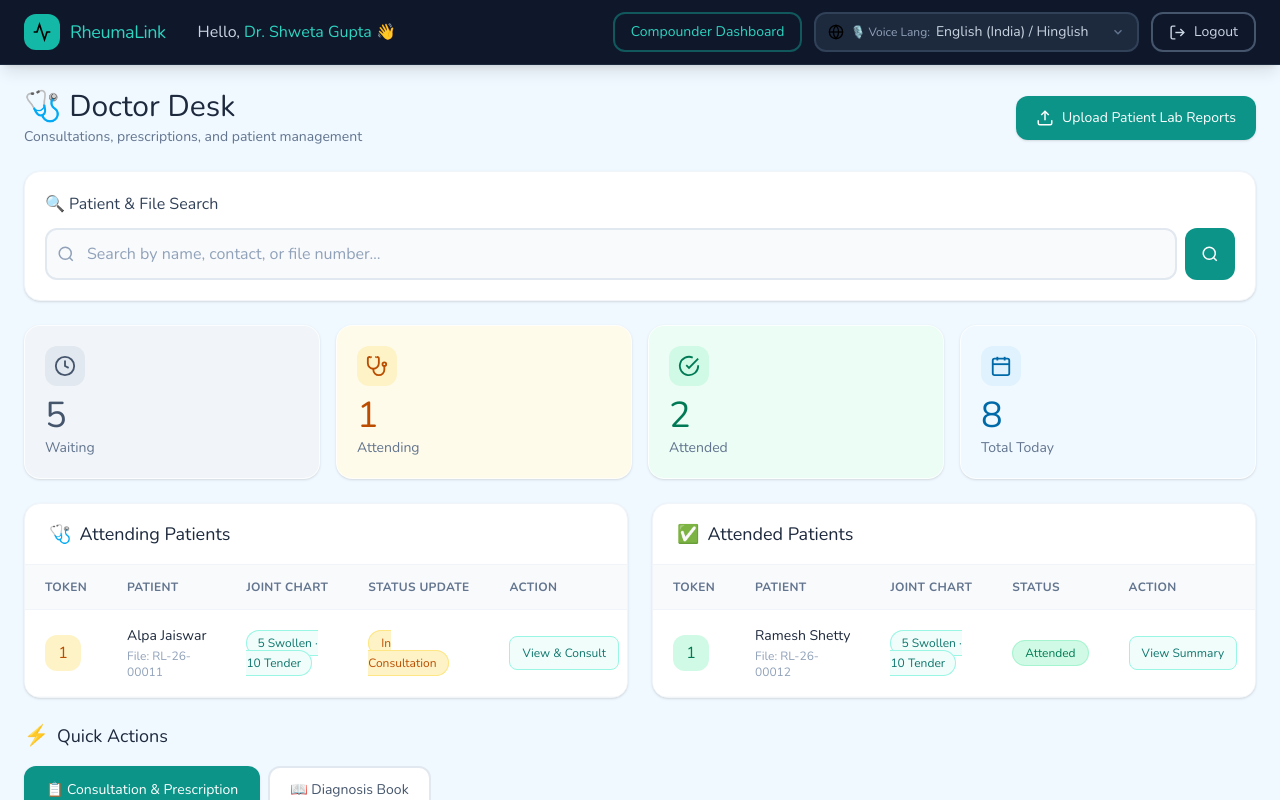
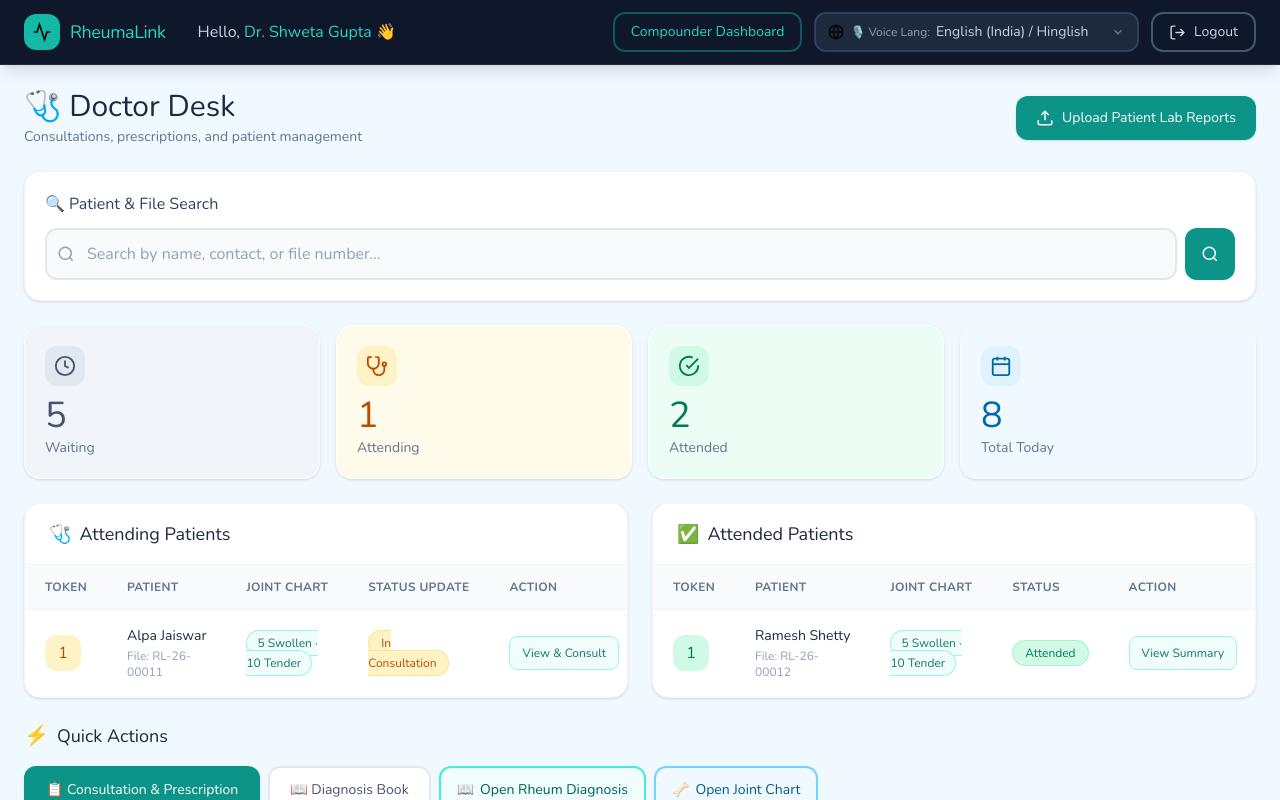
Before and after one commit to Anaghjaiswar/Rheumalink_frontend, a React (Vite) app: page / in a window 1280 px wide. Both pictures are taken after a click on the button "Doctor Dashboard". Shown: the top 800 px of the page. Built offline with nearby package versions, Linux system fonts and the light colour scheme; the HTML template or start-up script is replaced by a standard one.

Commit message:
fix: connect Open Rheum Diagnosis button in Diagnosis Book form and add direct quick launcher tab on Doctor Desk

```diff
--- a/src/components/doctor/DiagnosisBookForm.tsx
+++ b/src/components/doctor/DiagnosisBookForm.tsx
@@ -46,28 +46,30 @@ export function DiagnosisBookForm({
       </div>
 
       <div className="border-t border-slate-100 pt-6 space-y-4">
-        {/* Joint Chart Entry */}
+        {/* Rheumatoid Symptoms Checklist Card */}
+        <Card className="p-5 flex flex-col sm:flex-row sm:items-center justify-between gap-4 border-2 border-teal-200 bg-teal-50/40 shadow-xs">
+          <div className="flex-1">
+            <div className="flex items-center gap-2 mb-1">
+              <p className="font-800 text-slate-800 text-base">📖 Rheumatoid Symptoms Checklist &amp; AI Notes</p>
+              <span className="px-2.5 py-1 rounded-full bg-teal-100 text-teal-800 text-xs font-700 border border-teal-200">12 Categories</span>
+            </div>
+            <p className="text-slate-600 text-sm font-500">Fill detailed 12-category symptoms checklist and generate professional clinical summary notes using AI.</p>
+          </div>
+          <PrimaryBtn onClick={onOpenRheumDiagnosis} className="flex-shrink-0 text-sm py-2.5 px-5 shadow-md">
+            Open Rheum Diagnosis Page ➔
+          </PrimaryBtn>
+        </Card>
+
+        {/* Joint Chart Entry Card */}
         <Card className="p-5 flex flex-col sm:flex-row sm:items-center justify-between gap-4">
           <div className="flex-1">
             <div className="flex items-center gap-2 mb-1">
-              <p className="font-800 text-slate-800">🦴 Joint Chart Entry</p>
-              <span className="px-2.5 py-1 rounded-full bg-emerald-100 text-emerald-700 text-xs font-700 border border-emerald-200">✅ Completed (5 Swollen, 10 Tender)</span>
+              <p className="font-800 text-slate-800">🦴 Joint Chart Entry (44 Joints)</p>
+              <span className="px-2.5 py-1 rounded-full bg-emerald-100 text-emerald-700 text-xs font-700 border border-emerald-200">✅ Active Homunculus</span>
             </div>
-            <p className="text-slate-500 text-sm font-600">Joint chart is managed on a separate page. Create or view before saving diagnosis.</p>
+            <p className="text-slate-500 text-sm font-600">Joint chart homunculus is managed on a dedicated interactive 725x1100 canvas.</p>
           </div>
           <OutlineBtn onClick={onOpenJointChart} className="flex-shrink-0">Open Joint Chart Page</OutlineBtn>
-        </Card>
-
-        {/* Rheumatoid Symptoms */}
-        <Card className="p-5 flex flex-col sm:flex-row sm:items-center justify-between gap-4">
-          <div className="flex-1">
-            <div className="flex items-center gap-2 mb-1">
-              <p className="font-800 text-slate-800">📋 Rheumatoid Symptoms Checklist (AI Summary)</p>
-              <span className="px-2.5 py-1 rounded-full bg-emerald-100 text-emerald-700 text-xs font-700 border border-emerald-200">✅ Completed</span>
-            </div>
-            <p className="text-slate-500 text-sm font-600">Fill detailed symptoms checklist and generate professional clinical notes using AI on a separate page.</p>
-          </div>
-          <OutlineBtn onClick={onOpenRheumDiagnosis} className="flex-shrink-0">Open Rheum Diagnosis Page</OutlineBtn>
         </Card>
 
         {/* DAS28 */}
--- a/src/pages/DoctorDeskPage.tsx
+++ b/src/pages/DoctorDeskPage.tsx
@@ -117,20 +117,34 @@ export function DoctorDeskPage({
         <div>
           <SectionTitle icon="⚡" title="Quick Actions" />
 
-          {/* Tab bar */}
+          {/* Tab bar & Quick Launchers */}
           <div className="flex gap-2 mb-4 flex-wrap">
-            {([
-              { id: "consultation" as DoctorTab, label: "📋 Consultation & Prescription" },
-              { id: "diagnosis" as DoctorTab, label: "📖 Diagnosis Book" },
-            ]).map(tab => (
-              <button
-                key={tab.id}
-                onClick={() => setActiveTab(tab.id)}
-                className={`px-5 py-3 rounded-xl font-700 text-sm transition-all border-2 ${activeTab === tab.id ? "bg-teal-600 text-white border-teal-600 shadow-sm" : "bg-white text-slate-600 border-slate-200 hover:border-teal-300 hover:bg-teal-50"}`}
-              >
-                {tab.label}
-              </button>
-            ))}
+            <button
+              onClick={() => setActiveTab("consultation")}
+              className={`px-5 py-3 rounded-xl font-700 text-sm transition-all border-2 ${activeTab === "consultation" ? "bg-teal-600 text-white border-teal-600 shadow-sm" : "bg-white text-slate-600 border-slate-200 hover:border-teal-300 hover:bg-teal-50"}`}
+            >
+              📋 Consultation &amp; Prescription
+            </button>
+            <button
+              onClick={() => setActiveTab("diagnosis")}
+              className={`px-5 py-3 rounded-xl font-700 text-sm transition-all border-2 ${activeTab === "diagnosis" ? "bg-teal-600 text-white border-teal-600 shadow-sm" : "bg-white text-slate-600 border-slate-200 hover:border-teal-300 hover:bg-teal-50"}`}
+            >
+              📖 Diagnosis Book
+            </button>
+
+            {/* Direct Quick Launch Buttons */}
+            <button
+              onClick={onOpenRheumDiagnosis}
+              className="px-4 py-3 rounded-xl font-700 text-sm transition-all border-2 bg-teal-50 text-teal-800 border-teal-300 hover:bg-teal-100 flex items-center gap-1.5 cursor-pointer shadow-2xs"
+            >
+              <span>📖</span> Open Rheum Diagnosis
+            </button>
+            <button
+              onClick={onOpenJointChart}
+              className="px-4 py-3 rounded-xl font-700 text-sm transition-all border-2 bg-sky-50 text-sky-800 border-sky-300 hover:bg-sky-100 flex items-center gap-1.5 cursor-pointer shadow-2xs"
+            >
+              <span>🦴</span> Open Joint Chart
+            </button>
           </div>
 
           <div className="bg-white rounded-2xl shadow-sm border border-slate-100 overflow-hidden">
@@ -142,7 +156,10 @@ export function DoctorDeskPage({
             {activeTab === "consultation" ? (
               <ConsultationForm />
             ) : (
-              <DiagnosisBookForm onOpenJointChart={onOpenJointChart} onOpenRheumDiagnosis={onOpenRheumDiagnosis} />
+              <DiagnosisBookForm
+                onOpenJointChart={onOpenJointChart}
+                onOpenRheumDiagnosis={onOpenRheumDiagnosis}
+              />
             )}
           </div>
         </div>
```
